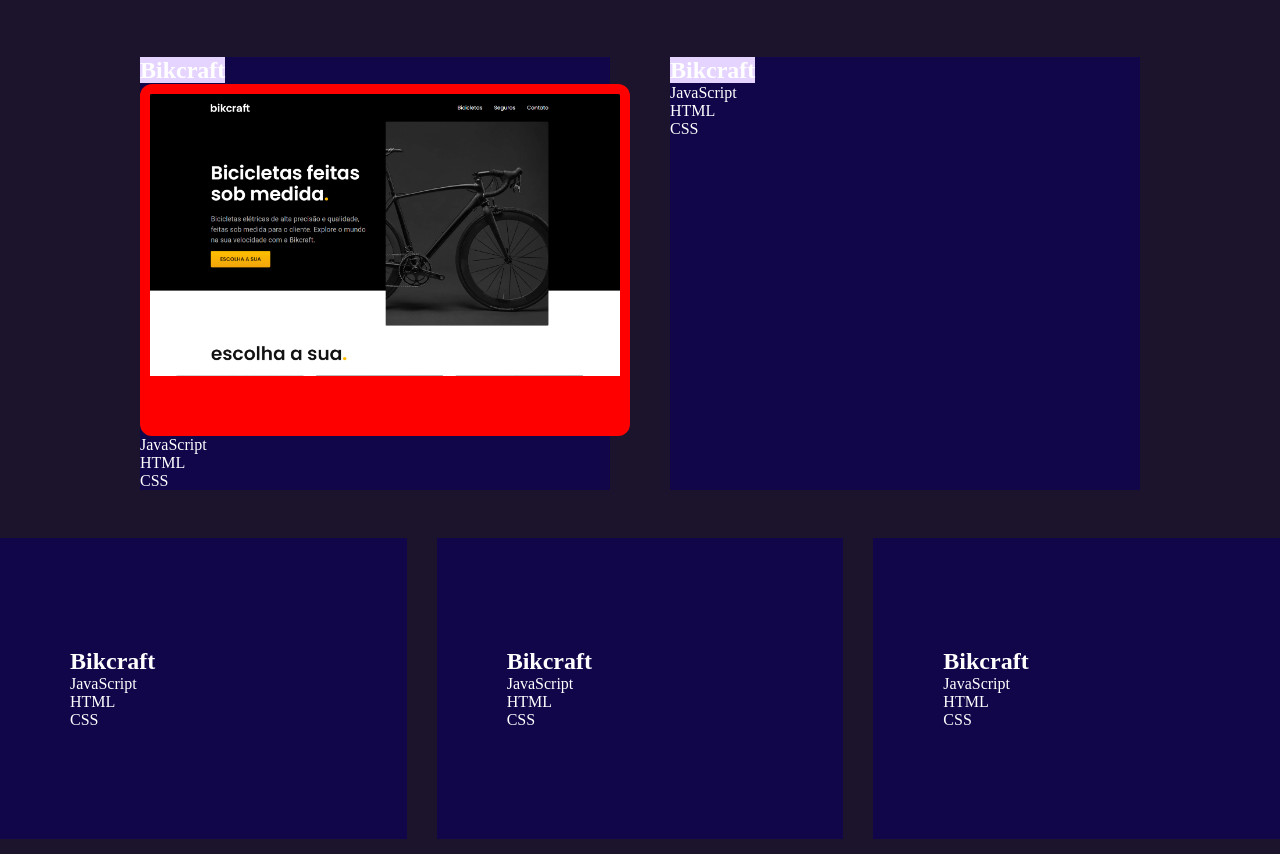
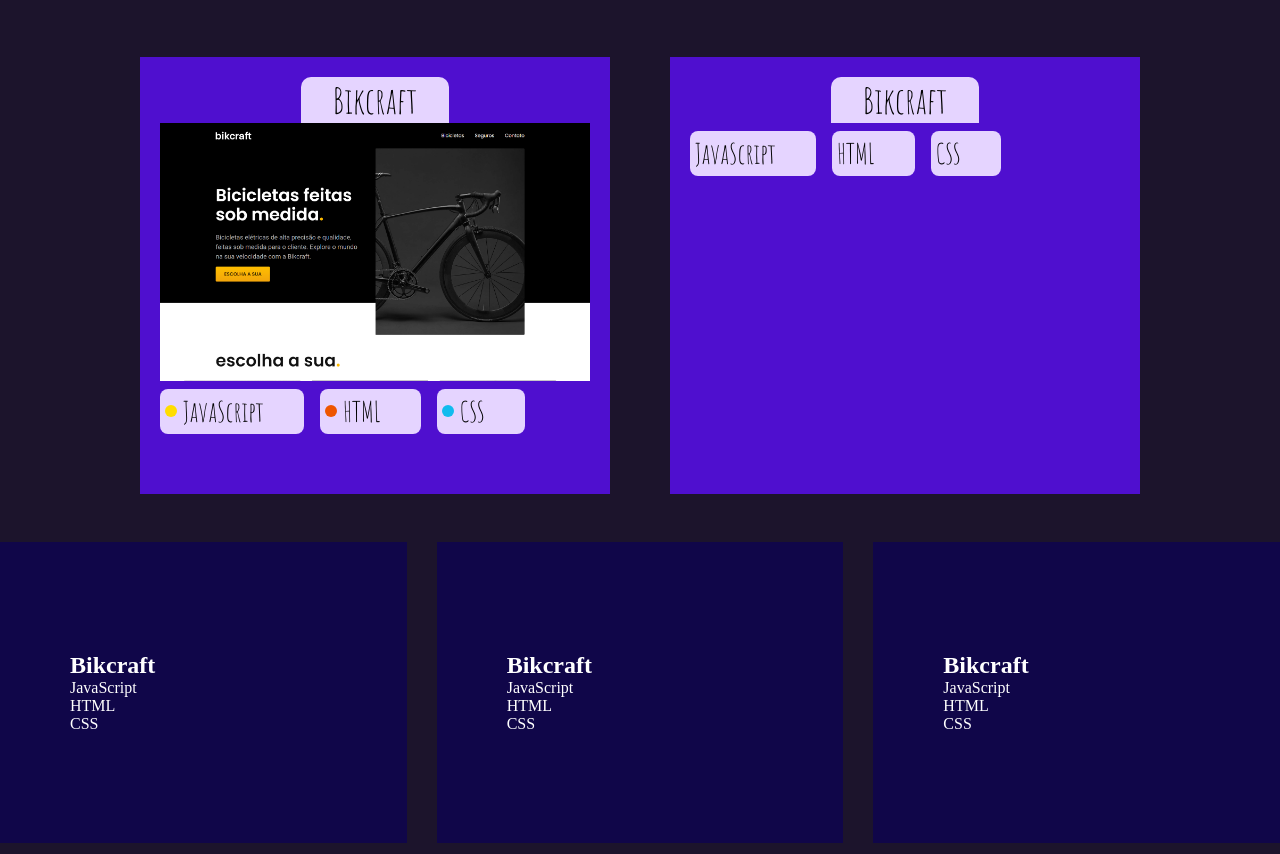
Before and after one commit to rdrglixboa/portfolio, a plain HTML site: page index.html in a window 1280 px wide. Shown: the part 1144-1998 px from the top of the page. Drawn offline with nearby package versions, Linux system fonts and the light colour scheme.

Commit message:
add detalhes linguagens

```diff
--- a/index.html
+++ b/index.html
@@ -60,15 +60,19 @@
     <div class="projetos__container">
       <div class="projetos__item__grande">
 
-        <h2 class="titulo__span">Bikcraft</h2>
+        <span>
+          <h2 class="titulo__span">Bikcraft</h2>
+        </span>
 
-        <img src="./assets/imgs/thumbs/bikcraft thumb.png" alt="Bikcraft">
-        <ul>
-          <li>JavaScript</li>
-          <li>HTML</li>
-          <li>CSS</li>
-          <!-- <img src="" alt="github_icon_dark"> -->
-        </ul>
+        <div>
+          <img src="./assets/imgs/thumbs/bikcraft thumb.png" alt="Bikcraft">
+          <ul>
+            <li><span class="detalhe__javascript"></span>JavaScript</li>
+            <li><span class="detalhe__html"></span>HTML</li>
+            <li><span class="detalhe__css"></span>CSS</li>
+            <!-- <img src="" alt="github_icon_dark"> -->
+          </ul>
+        </div>
       </div>
       <div class="projetos__item__grande">
         <h2>Bikcraft</h2>
--- a/style.css
+++ b/style.css
@@ -120,6 +120,8 @@ section h1 {
   display: grid;
   grid-template-columns: minmax(20%, 470px) minmax(20%, 470px);
   justify-content: center;
+  /* Justify content faz a grid ficar alinhada ao centro */
+  text-align: center;
   gap: 60px;
   margin-top: 60px;
 }
@@ -127,20 +129,80 @@ section h1 {
 .projetos__item__grande {
   padding: 0px;
   justify-content: center;
-  background-color: rgb(16, 6, 73);
 }
 
 /* PAREI AQUI */
 .projetos__item__grande h2 {
   background-color: var(--cor-terciaria);
+  font-family: var(--fonte-secundaria);
+  left: 0px;
+  /* ajustar o left depois para alinhar ao centro */
+  font-weight: 400;
+  padding: 0px 32px 0px 32px;
+  border-radius: 10px 10px 0 0;
+  font-size: 36px;
+  color: #000;
   display: inline;
-  text-align: center;
 }
 
-.projetos__item__grande img {
-  border: 10px solid red;
-  border-bottom: 60px solid red;
-  border-radius: 12px;
+.projetos__item__grande {
+  padding: 20px 20px 60px 20px;
+  background-color: #4f0fcf;
+  /* BORDAS
+  border: 10px solid rgb(56, 85, 247);
+  border-bottom: 60px solid rgb(56, 85, 247);
+  border-radius: 12px; */
+}
+.projetos__item__grande ul {
+  text-align: start;
+}
+.projetos__item__grande li {
+  font-family: var(--fonte-secundaria);
+  background-color: var(--cor-terciaria);
+  color: #000;
+  font-size: 28px;
+
+  margin-top: 8px;
+  margin-right: 12px;
+  padding: 5px 40px 5px 5px;
+  border-radius: 8px;
+  display: inline-flex;
+  align-items: center;
+  /* Alinha os itens dentro de li ao centro?? */
+}
+
+/* .projetos__item__grande li::before  */
+.detalhe__javascript {
+  content: "";
+  background-color: #ffdd00;
+  display: inline-block;
+
+  width: 12px;
+  height: 12px;
+  border-radius: 10px;
+  margin-right: 6px;
+}
+
+.detalhe__html {
+  content: "";
+  background-color: #ee5500;
+  display: inline-block;
+
+  width: 12px;
+  height: 12px;
+  border-radius: 10px;
+  margin-right: 6px;
+}
+
+.detalhe__css {
+  content: "";
+  background-color: #11bbee;
+  display: inline-block;
+
+  width: 12px;
+  height: 12px;
+  border-radius: 10px;
+  margin-right: 6px;
 }
 
 /* .projetos__item__grande:first-child {
```
